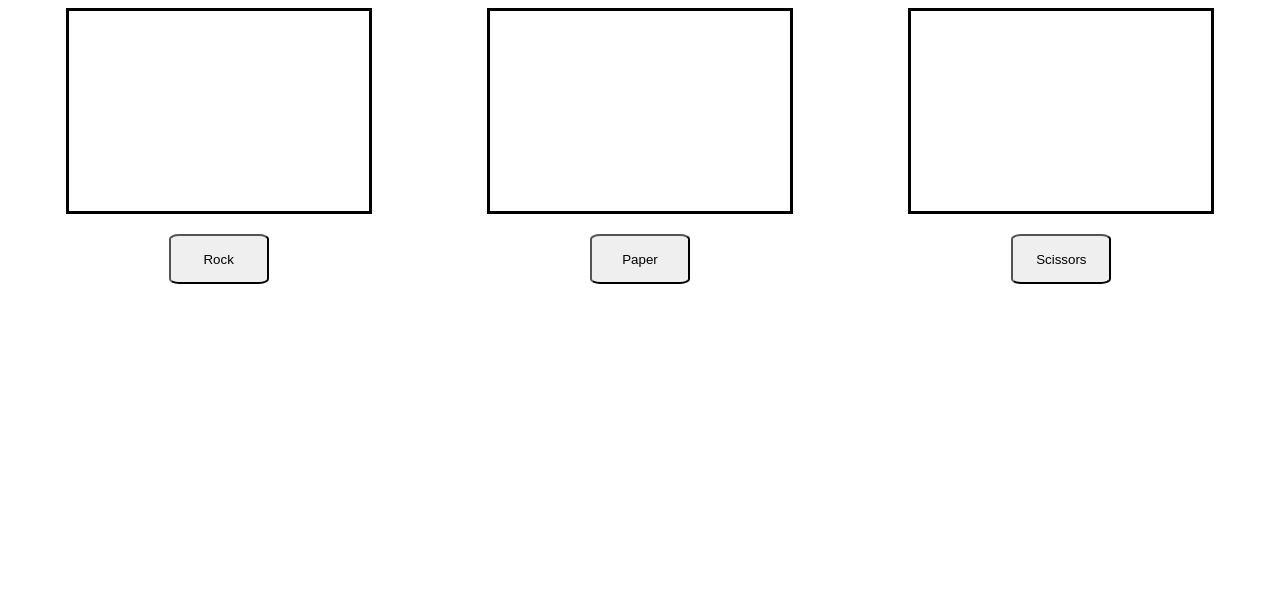
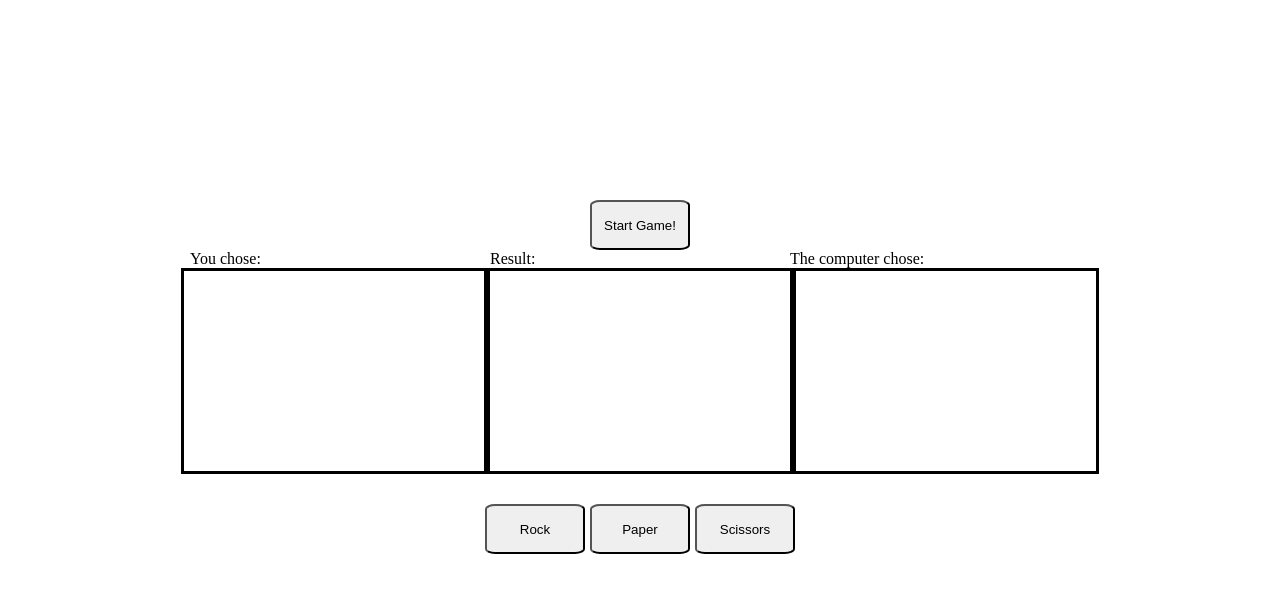
Before and after one commit to EPaguia/rock-paper-scissors-js, a plain HTML site: page index.html in a window 1280 px wide. Drawn offline with Linux system fonts and the light colour scheme.

Commit message:
fixed html buttons

```diff
--- a/index.html
+++ b/index.html
@@ -2,20 +2,26 @@
 
 <html>
     <head>
-        <script src="script.js"></script>
         <meta charset="UTF-8">
         <link rel="stylesheet" href="styles.css">
     </head>
     <body>
+        <button id="start">Start Game!</button>
+        <div class="headers">
+            <div>You chose:</div>
+            <div>Result:</div>
+            <div>The computer chose:</div>
+        </div>
         <div class="container">
             <div class="player"></div>
             <div class="result"></div>
             <div class="computer"></div>
         </div>
         <div class="options">
-            <button>Rock</button>
-            <button>Paper</button>
-            <button>Scissors</button>
+            <button class="rock">Rock</button>
+            <button class="paper">Paper</button>
+            <button class="scissors">Scissors</button>
         </div>
+        <script src="script.js"></script>
     </body>
 </html>
--- a/script.js
+++ b/script.js
@@ -4,22 +4,8 @@ function getComputerChoice(){
     return computerChoice;
 }
 
-function play(playerChoice = prompt('Rock, Paper or Scissors?'), computerChoice = getComputerChoice()){
-    if (playerChoice == null) {
-        return ('No input')
-    }
-    else {let playerSelection = playerChoice.toLowerCase();
-    if ((playerSelection == 'rock' && computerChoice == 'rock') || (playerSelection =='paper' && computerChoice =='paper') || (playerSelection =='scissors' && computerChoice =='scissors')){
-        return [playerSelection, computerChoice, "It's a tie!"]
-    }
-    else if ((playerSelection == 'rock' && computerChoice =='scissors') || (playerSelection == 'paper' && computerChoice =='rock') || (playerSelection == 'scissors' && computerChoice == 'paper')) {
-        return [playerSelection, computerChoice, "You Win!"]
-    }
-    else if ((playerSelection == 'rock' && computerChoice == 'paper') || (playerSelection =='scissors' && computerChoice == 'rock') || (playerSelection == 'paper' && computerChoice == 'scissors')) {
-        return [playerSelection, computerChoice , 'You lose!']
-    }
-    else if (playerSelection != 'rock'|| 'paper' || 'scissors') {
-        return ("Input not recognized.")
-    }
-}
-}
+const rock = document.querySelector('.rock');
+
+rock.addEventListener("click", e => {
+    console.log('pwet')
+})
--- a/styles.css
+++ b/styles.css
@@ -1,14 +1,25 @@
 body {
     display: flex;
     flex-direction: column;
-    gap: 20px;
-    align-items: space-around;
+    align-items: center;
+    justify-content: center;
+    margin-top: 200px;
+}
+
+.headers{
+    display: flex;
     justify-content: space-around;
 }
+
+.headers div {
+    width: 300px
+}
+
 
 .container {
     display:flex;
     justify-content: space-around;
+    margin-bottom: 30px;
 }
 
 
@@ -21,6 +32,7 @@ body {
 .options {
     display: flex;
     justify-content: space-around;
+    gap: 5px
 }
 
 button {
```
